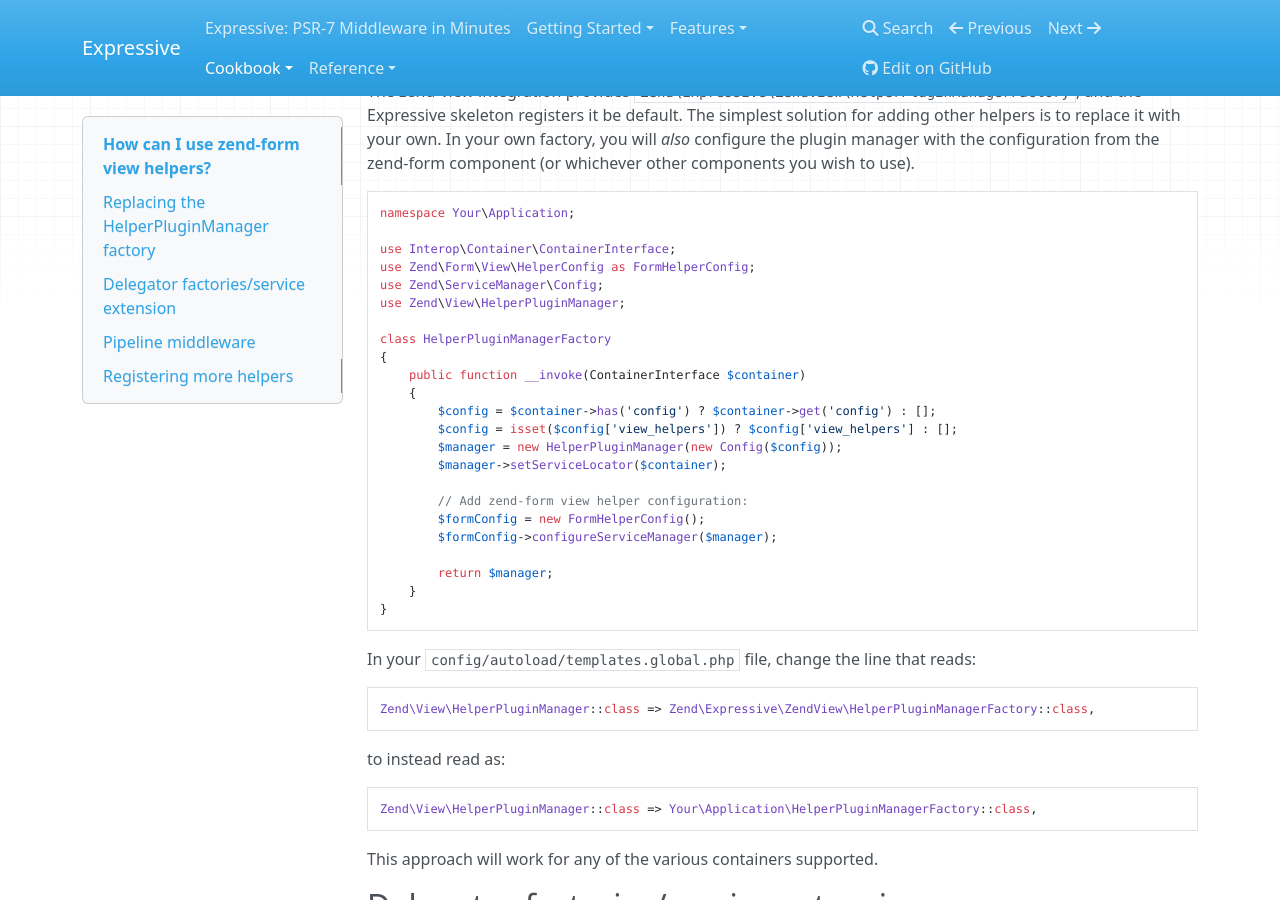
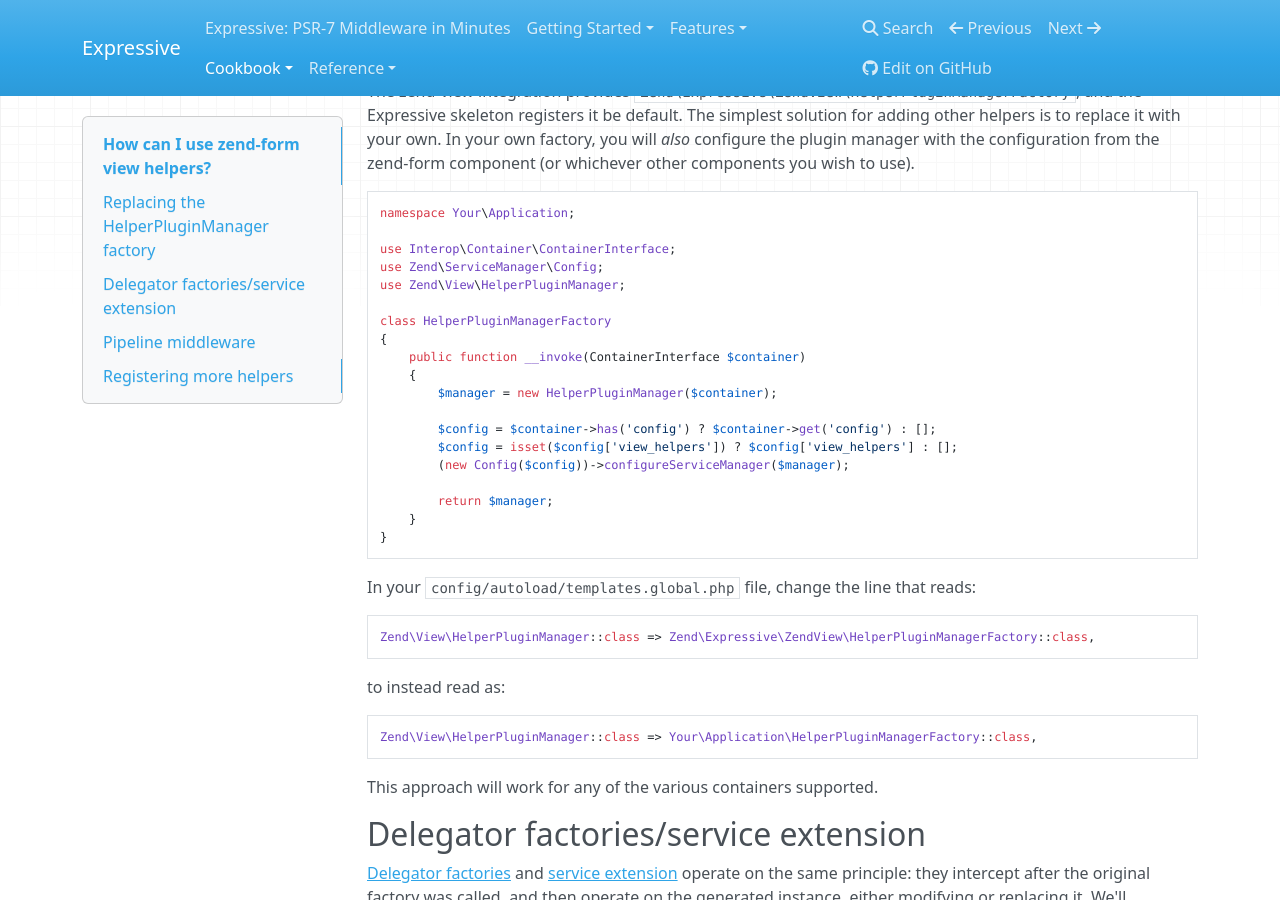
Before and after one commit to zendframework/zend-expressive, an MkDocs documentation site: the page built from doc/book/cookbook/using-zend-form-view-helpers.md, in a window 1280 px wide and 900 px high, scrolled down 574 px. Built offline with MkDocs 1.6.1, drawn with Linux system fonts in a browser that asks for light colours; nearby versions of some CDN libraries; old or Windows-style settings are respelled for this version of MkDocs.

Commit message:
Update HelperPluginManagerFactory example

```diff
--- a/doc/book/cookbook/using-zend-form-view-helpers.md
+++ b/doc/book/cookbook/using-zend-form-view-helpers.md
@@ -35,7 +35,6 @@
 namespace Your\Application;
 
 use Interop\Container\ContainerInterface;
-use Zend\Form\View\HelperConfig as FormHelperConfig;
 use Zend\ServiceManager\Config;
 use Zend\View\HelperPluginManager;
 
@@ -43,14 +42,11 @@
 {
     public function __invoke(ContainerInterface $container)
     {
+        $manager = new HelperPluginManager($container);
+
         $config = $container->has('config') ? $container->get('config') : [];
         $config = isset($config['view_helpers']) ? $config['view_helpers'] : [];
-        $manager = new HelperPluginManager(new Config($config));
-        $manager->setServiceLocator($container);
-
-        // Add zend-form view helper configuration:
-        $formConfig = new FormHelperConfig();
-        $formConfig->configureServiceManager($manager);
+        (new Config($config))->configureServiceManager($manager);
 
         return $manager;
     }
```
